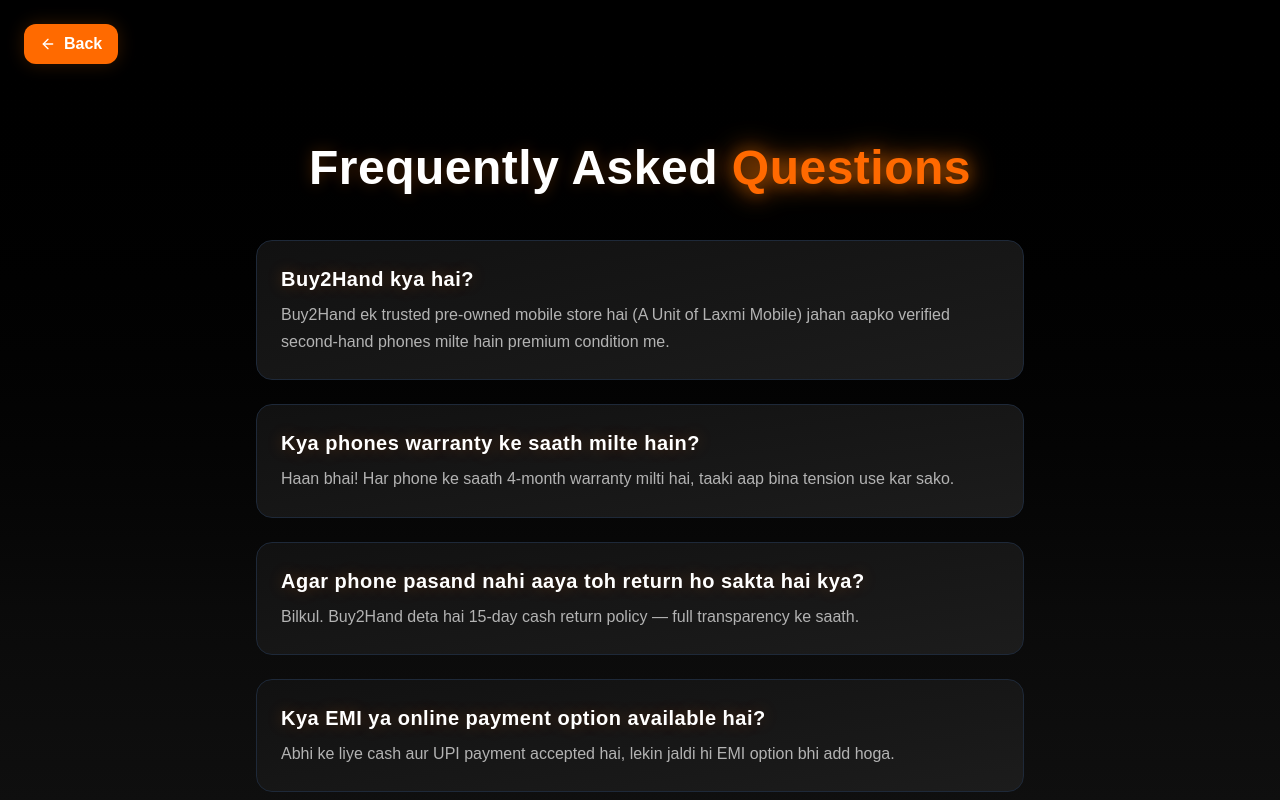
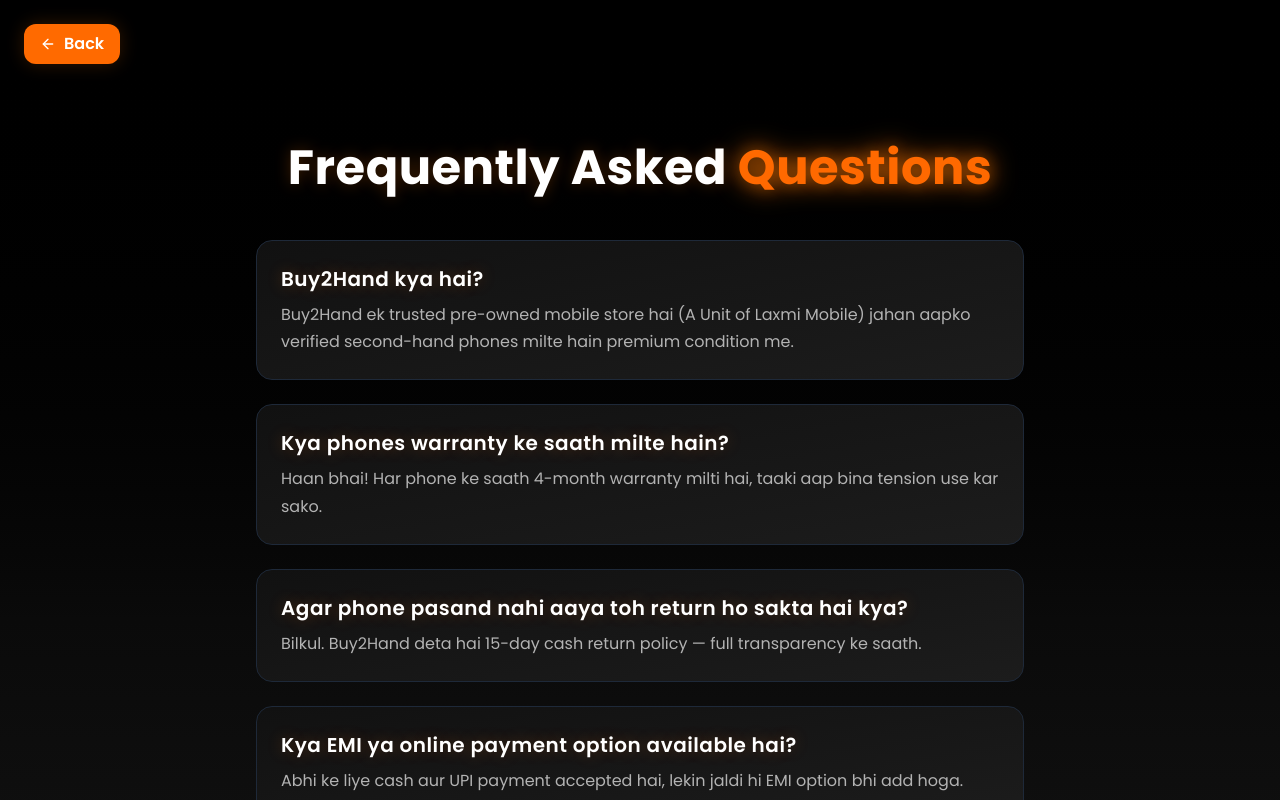
Before and after one commit to surajsekhar074/buy2hand, a Next.js app: page /faq in a window 1280 px wide. Shown: the top 800 px of the page. Built offline with nearby package versions, Linux system fonts and the light colour scheme.

Commit message:
Initial commit

```diff
--- a/app/globals.css
+++ b/app/globals.css
@@ -1,19 +1,10 @@
-@import "tailwindcss";
-/* ✅ Sabse upar likho */
+/* ✅ Font import always first */
 @import url('https://fonts.googleapis.com/css2?family=Poppins:wght@300;400;600;700&display=swap');
 
-:root {
-  --background: #000000;
-  --foreground: #e5e5e5;
-}
+/* ✅ Tailwind imports next */
+@import "tailwindcss";
 
-body {
-  font-family: 'Poppins', sans-serif;
-  background-color: var(--background);
-  color: var(--foreground);
-}
-
-
+/* 🌈 Custom Variables */
 :root {
   --background: #000000;
   --foreground: #e5e5e5;
--- a/components/Hero3D.tsx
+++ b/components/Hero3D.tsx
@@ -8,7 +8,9 @@
 
 // 🧱 Auto-normalized iPhone Component
 function IPhoneModel({ path, position, rotation }: any) {
-  const { scene } = useGLTF(path);
+  const gltf = useGLTF(path);
+const scene = Array.isArray(gltf) ? gltf[0].scene : gltf.scene;
+
   const ref = useRef<THREE.Group>(null);
 
   useEffect(() => {
```
